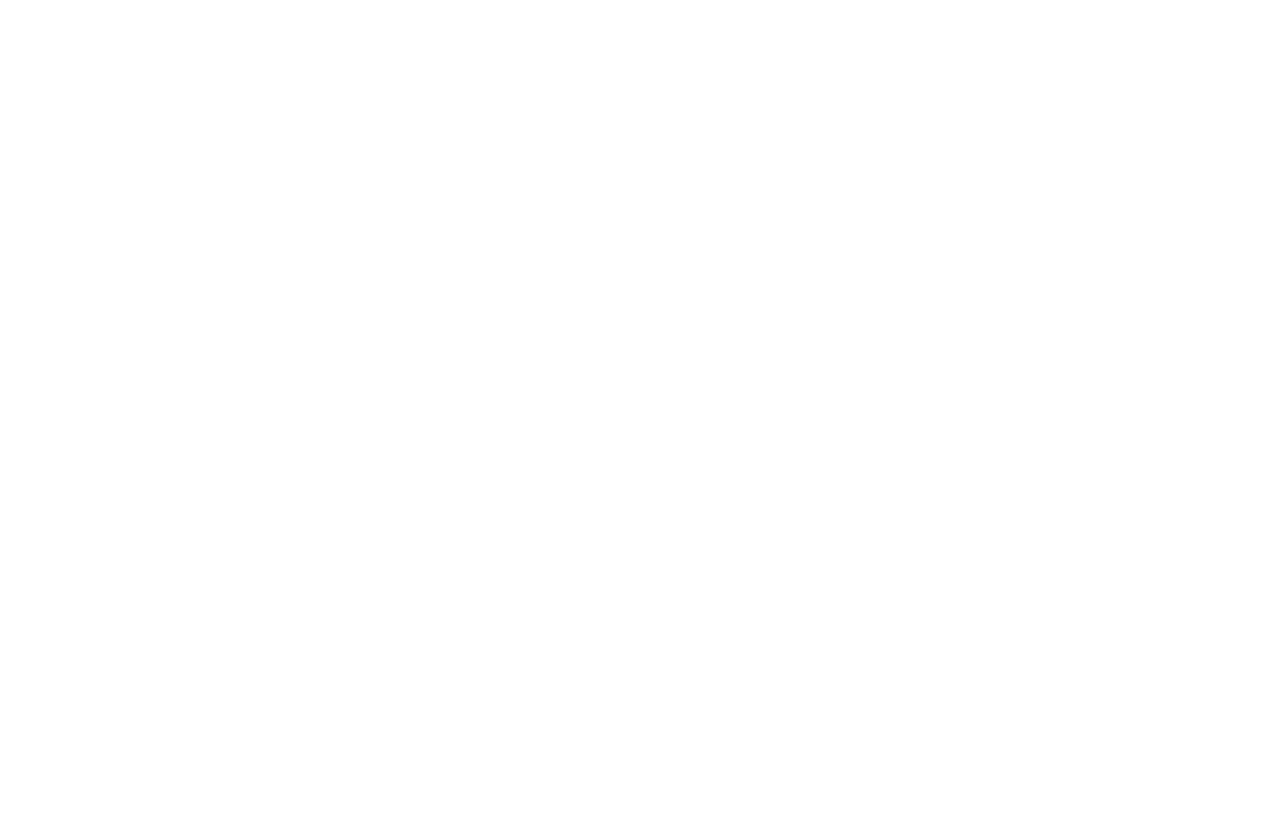
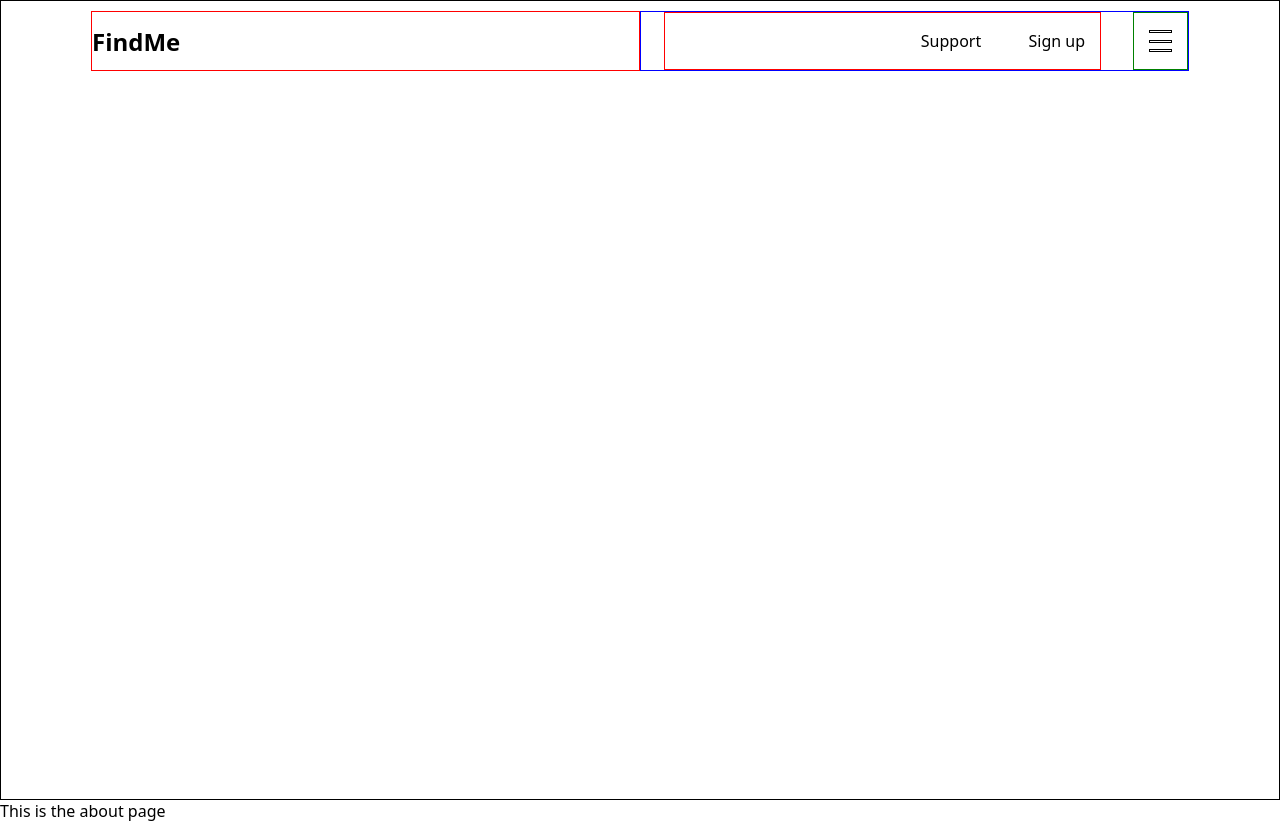
Before and after one commit to sirEmmyUche/findme, a React (Vite) app: page /about in a window 1280 px wide. Before the commit the page ends 800 px from the top, so only its background shows below. Built offline with nearby package versions, Linux system fonts and the light colour scheme.

Commit message:
second commit

```diff
--- a/src/App.css
+++ b/src/App.css
@@ -15,12 +15,12 @@
   Helvetica Neue,Arial,Apple Color Emoji,Segoe UI Emoji,Segoe UI Symbol,Noto Color Emoji;
 }
 
-header{
+.set-header{
   height: 100vh;
   border: 1px solid black;
-  /* background-image: url('/images/medium-shot-smiley-people-with-smartphone.jpg');
+  /* background-image: url('/images/medium-shot-smiley-people-with-smartphone.jpg'); */
   background-size: 100% 100%;
-  background-repeat: no-repeat; */
+  background-repeat: no-repeat;
   padding: 0 5rem;
 }
 
@@ -110,3 +110,8 @@
   /* color: #ffff;
 }
 */
+
+footer{
+  height: 100vh;
+  background-color: aqua;
+}
--- a/src/App.jsx
+++ b/src/App.jsx
@@ -3,6 +3,8 @@
   Routes,
   Route,} from 'react-router-dom';
   import Home from "./pages/home";
+  import VisitorLayout from './layouts/visitors'
+  import AboutUs from './pages/about';
 import './App.css'
 
 const router = createBrowserRouter([{path:'*', Component:Root}]);
@@ -10,7 +12,10 @@
 function Root(){
   return (
     <Routes>
-      <Route path='/' element={<Home/>}/>
+      <Route element={<VisitorLayout/>}>
+        <Route path='/' element={<Home/>}/>
+        <Route path='/about' element={<AboutUs/>}/>
+      </Route>
     </Routes>
   )
 }
--- /dev/null
+++ b/src/layouts/visitors.jsx
@@ -0,0 +1,32 @@
+import { Outlet, useParams } from "react-router-dom";
+import { useState, useEffect } from "react";
+import Nav from "../pages/nav";
+import Footer from "../pages/footer";
+
+function VisitorLayout(){
+    const params = useParams();
+    const [useBackgroundImage, setUseBackgroundImage] = useState('')
+useEffect(()=>{
+    if(params.name == '/'){
+        setUseBackgroundImage('/images/medium-shot-smiley-people-with-smartphone.jpg')
+    }
+},
+[params.name]
+)
+
+    return(
+        <>
+            <header className="set-header" style={
+                {
+                    backgroundImage:`url(${useBackgroundImage})`,
+                }
+            }>
+                <Nav/>
+            </header>
+            <Outlet/>
+            <Footer/>
+        </>
+    )
+}
+
+export default VisitorLayout;
--- /dev/null
+++ b/src/pages/about.jsx
@@ -0,0 +1,9 @@
+function AboutUs(){
+    return(
+        <div>
+            This is the about page
+        </div>
+    )
+}
+
+export default AboutUs
--- /dev/null
+++ b/src/pages/footer.jsx
@@ -0,0 +1,68 @@
+import {Link} from 'react-router-dom';
+
+function Footer(){
+    <footer>
+            <div>
+                <div><img src="#"/></div>
+            </div>
+            <div>
+                <h4>Findme</h4>
+                <ul>
+                    <li>
+                       <Link to={'#'}> Ride</Link>
+                    </li>
+                    <li>
+                       <Link to={'#'}>Delivery</Link>
+                    </li>
+                    <li>
+                       <Link to={'#'}>Electrician</Link>
+                    </li>
+                    <li>
+                       <Link to={'#'}>Plumber</Link>
+                    </li>
+                    <li>
+                       <Link to={'#'}>Mechanic</Link>
+                    </li>
+                    {/* <li>
+                       <Link to={'#'}>Rentals</Link>
+                    </li> */}
+                </ul>
+            </div>
+            <div>
+                <h4>Parthner with us</h4>
+                <ul>
+                    <li>
+                       <Link to={'#'}>Sign up as a driver</Link>
+                    </li>
+                    <li>
+                       <Link to={'#'}>Sign up as a delivery personnel</Link>
+                    </li>
+                    <li>
+                       <Link to={'#'}>Sign up as an electrician</Link>
+                    </li>
+                    <li>
+                       <Link to={'#'}>Sign up as a plumber</Link>
+                    </li>
+                    <li>
+                       <Link to={'#'}>Sign up as a mechanic</Link>
+                    </li>
+                    {/* <li>
+                       <Link to={'#'}>Rentals</Link>
+                    </li> */}
+                </ul>
+            </div>
+            <div>
+                <h4>Company</h4>
+                <ul>
+                    <li>
+                       <Link to={'/about'}>About us</Link>
+                    </li>
+                    <li>
+                       <Link to={'#'}>Blog</Link>
+                    </li>
+                </ul>
+            </div>
+        </footer>
+}
+
+export default Footer;
--- a/src/pages/home.jsx
+++ b/src/pages/home.jsx
@@ -3,21 +3,6 @@
 function Home(){
     return(
         <>
-        <header>
-            <nav>
-                <div className="logo">FindMe</div>
-                <div className='nav-div-container'>
-                    <div className='register-support-holder'>
-                        <div className="support">Support</div>
-                        <div className="signup">Sign up</div>
-                    </div>
-                    <div className='menubar'>
-                        <div></div>
-                        <div></div>
-                        <div></div>
-                    </div>
-                </div>
-            </nav>
             <div className="header_description">
                 <h1>
                     Find help,<br/>
@@ -30,7 +15,6 @@
                 and enjoy a ride that fits your lifestyle.
                 </p>
             </div>
-        </header>
         <main>
             <section>
                 <h1>Earn With FindMe</h1>
@@ -92,68 +76,7 @@
                 </div>
             </section>
         </main>
-        <footer>
-            <div>
-                <div><img src="#"/></div>
-            </div>
-            <div>
-                <h4>Findme</h4>
-                <ul>
-                    <li>
-                       <Link to={'#'}> Ride</Link>
-                    </li>
-                    <li>
-                       <Link to={'#'}>Delivery</Link>
-                    </li>
-                    <li>
-                       <Link to={'#'}>Electrician</Link>
-                    </li>
-                    <li>
-                       <Link to={'#'}>Plumber</Link>
-                    </li>
-                    <li>
-                       <Link to={'#'}>Mechanic</Link>
-                    </li>
-                    {/* <li>
-                       <Link to={'#'}>Rentals</Link>
-                    </li> */}
-                </ul>
-            </div>
-            <div>
-                <h4>Parthner with us</h4>
-                <ul>
-                    <li>
-                       <Link to={'#'}>Sign up as a driver</Link>
-                    </li>
-                    <li>
-                       <Link to={'#'}>Sign up as a delivery personnel</Link>
-                    </li>
-                    <li>
-                       <Link to={'#'}>Sign up as an electrician</Link>
-                    </li>
-                    <li>
-                       <Link to={'#'}>Sign up as a plumber</Link>
-                    </li>
-                    <li>
-                       <Link to={'#'}>Sign up as a mechanic</Link>
-                    </li>
-                    {/* <li>
-                       <Link to={'#'}>Rentals</Link>
-                    </li> */}
-                </ul>
-            </div>
-            <div>
-                <h4>Company</h4>
-                <ul>
-                    <li>
-                       <Link to={'#'}>About us</Link>
-                    </li>
-                    <li>
-                       <Link to={'#'}>Blog</Link>
-                    </li>
-                </ul>
-            </div>
-        </footer>
+
         </>
     )
 }
--- /dev/null
+++ b/src/pages/nav.jsx
@@ -0,0 +1,21 @@
+function Nav(){
+    return(
+        <nav>
+        <div className="logo">FindMe</div>
+        <div className='nav-div-container'>
+            <div className='register-support-holder'>
+                <div className="support">Support</div>
+                <div className="signup">Sign up</div>
+            </div>
+            <div className='menubar'>
+                <div></div>
+                <div></div>
+                <div></div>
+            </div>
+        </div>
+    </nav>
+    )
+}
+
+
+export default Nav;
```
